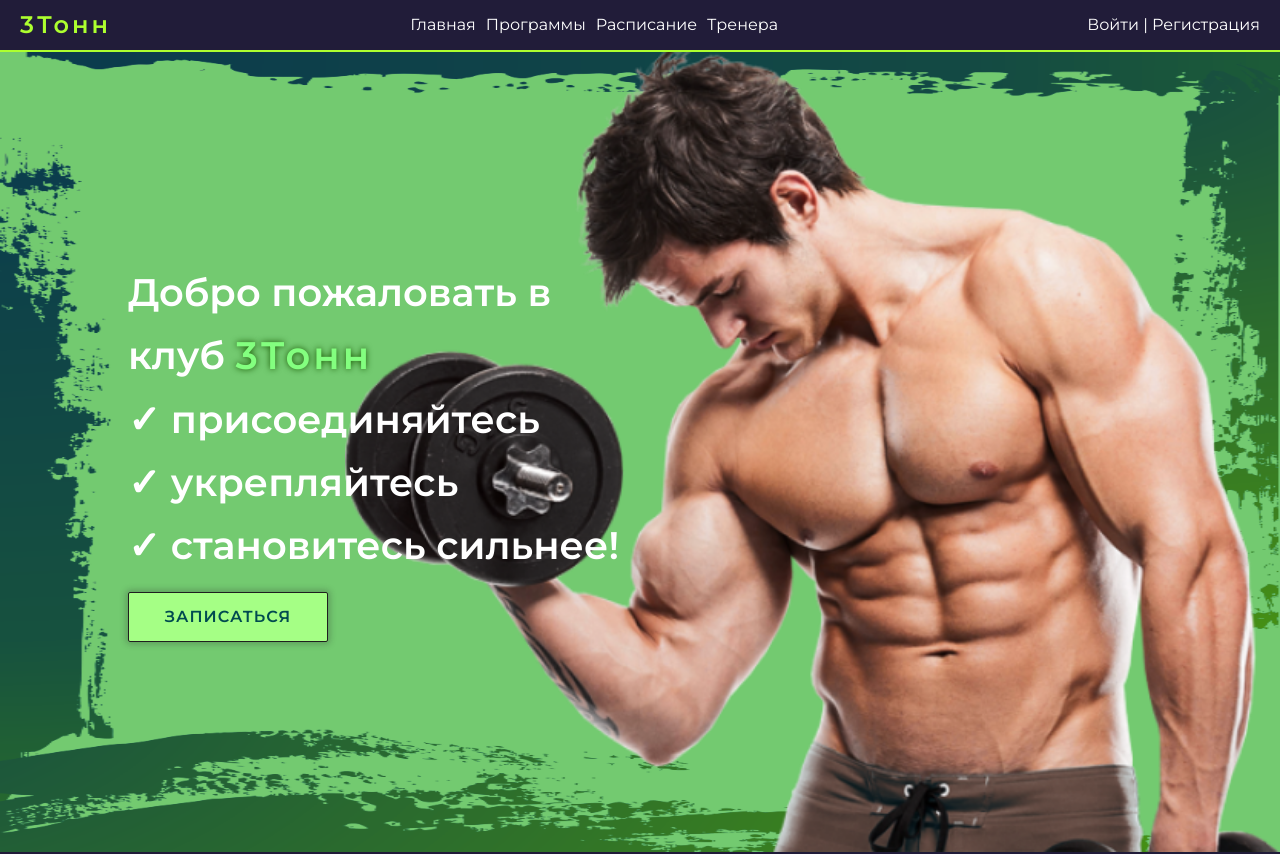
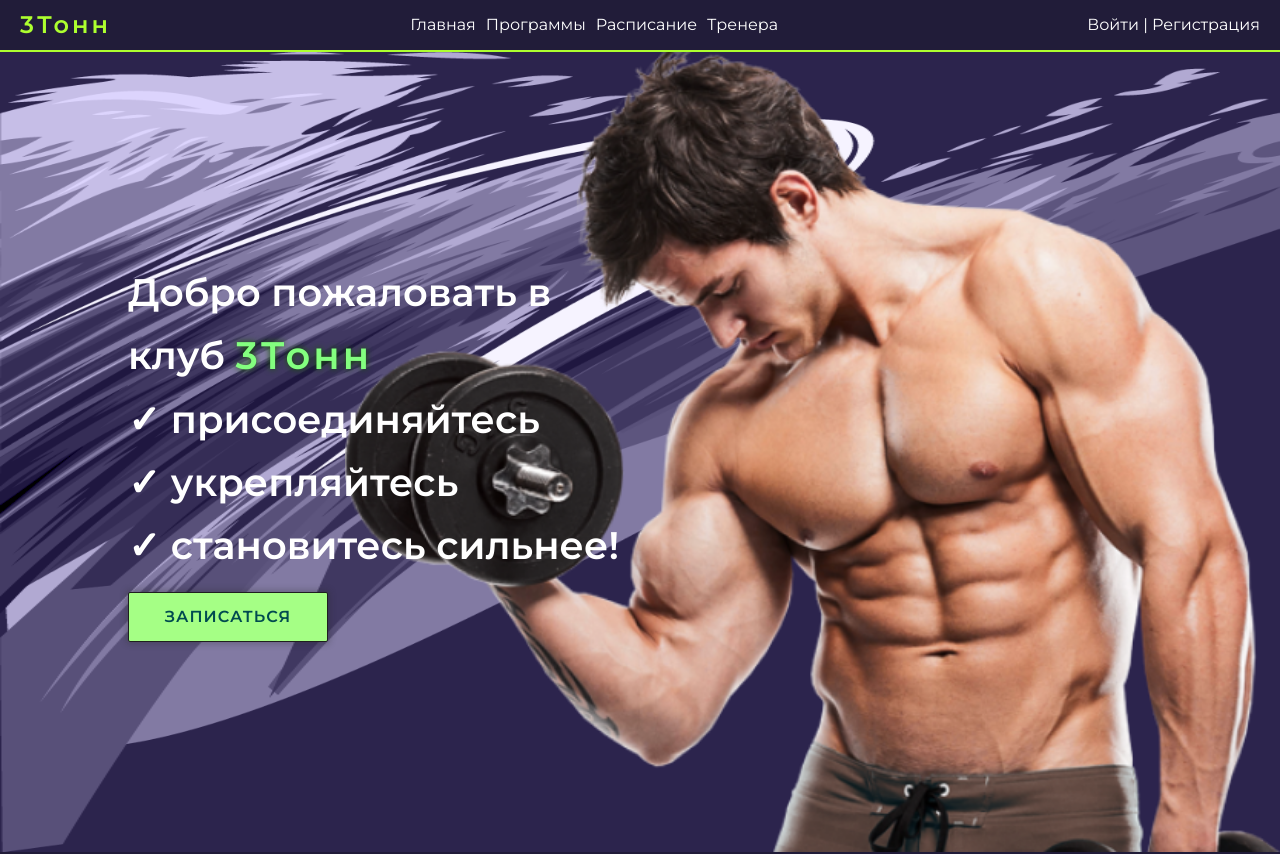
Before and after one commit to threetonn/front-end, a Vue app: page / in a window 1280 px wide. Shown: the top 854 px of the page. Built offline with nearby package versions, Linux system fonts and the light colour scheme.

Commit message:
update design, fix router link redirect

```diff
--- a/src/assets/sass/main.scss
+++ b/src/assets/sass/main.scss
@@ -97,11 +97,14 @@ button {
   position: relative;
   // background-color: $block-bg-color;
   // background-color: #37035c;
-  background-color: #73ca70;
-  background-image: url('@/assets/images/bg4.png');
+  background-image: url('@/assets/images/bg2.png');
   background-repeat: no-repeat;
   background-position: center;
-  background-blend-mode: difference;
+  background-color: #2c244d;
+  // background-color: #1a033b;
+  background-blend-mode: luminosity;
+  // background-color: #73ca70;
+  // background-blend-mode: difference;
   background-size: 100% 100%;
   font-weight: bold;
   &--images {
@@ -341,8 +344,8 @@ button {
     bottom: 0;
     left: 0;
     z-index: 0;
-    width: 40%;
-    height: 50%;
+    width: 30%;
+    height: 60%;
     background-image: url('@/assets/images/card-bg4.png');
     background-repeat: no-repeat;
     background-size: cover;
@@ -453,7 +456,7 @@ button {
         color: white;
         text-decoration: none;
         &:hover {
-          color: grey;
+          color: $green-color;
         }
       }
       &--title {
--- a/src/components/TTBlockFooter.vue
+++ b/src/components/TTBlockFooter.vue
@@ -3,7 +3,7 @@
     <div class="footer-wrapper">
       <div class="footer-block">
         <p class="footer-block--title footer-link">
-          <router-link to="main">3 ТОНН</router-link>
+          <router-link :to="{ name: 'main' }">3 ТОНН</router-link>
         </p>
         <div class="footer-block--text">
           <p>
--- a/src/components/TTBlockHeader.vue
+++ b/src/components/TTBlockHeader.vue
@@ -1,7 +1,9 @@
 <template>
   <div class="header-main">
     <header class="header">
-      <router-link to="main" class="header-link--logo">3Тонн</router-link>
+      <router-link :to="{ name: 'main' }" class="header-link--logo"
+        >3Тонн</router-link
+      >
       <div class="middle-links">
         <a
           v-for="link in links"
--- a/src/router/index.js
+++ b/src/router/index.js
@@ -7,12 +7,6 @@ const routes = [
     path: "/",
     name: "main",
     component: page("views/MainView.vue"),
-    children: [
-      {
-        path: "/main",
-        component: page("views/MainView.vue"),
-      },
-    ],
   },
   {
     path: "/about",
```
